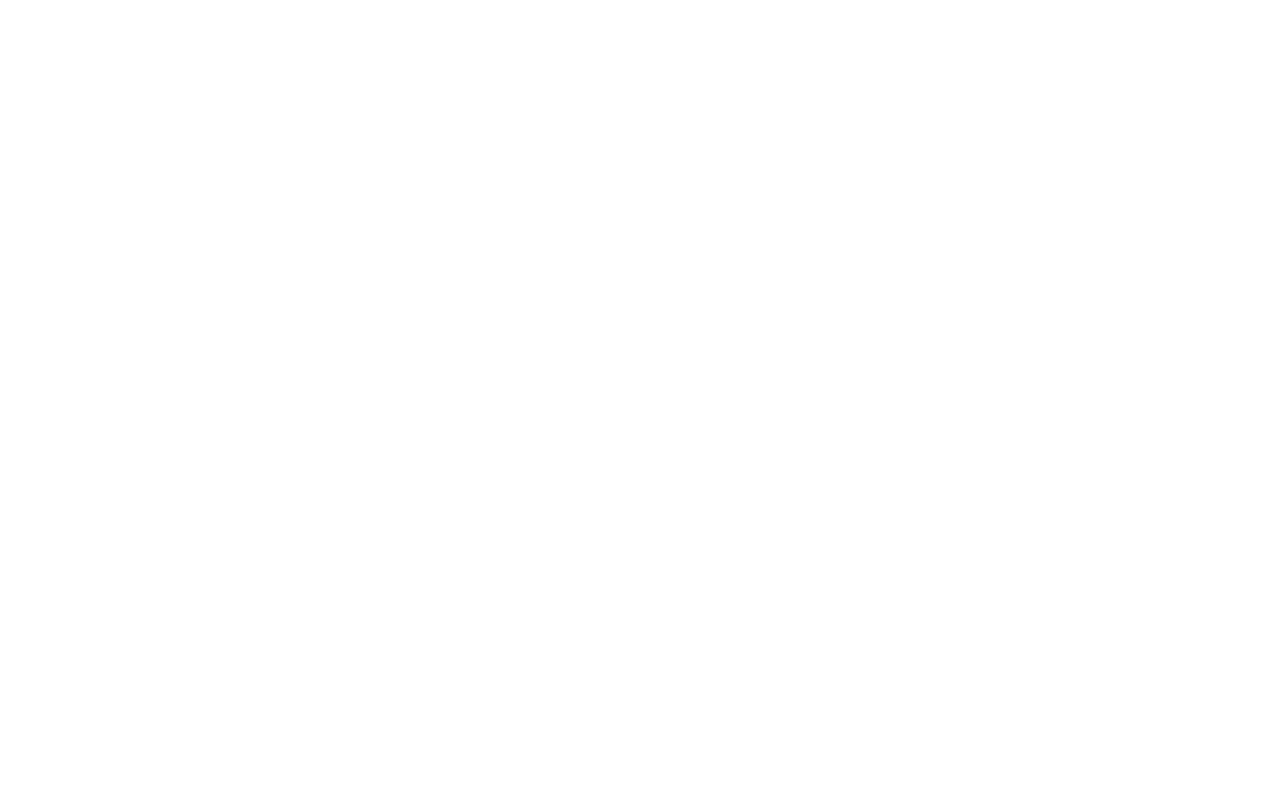
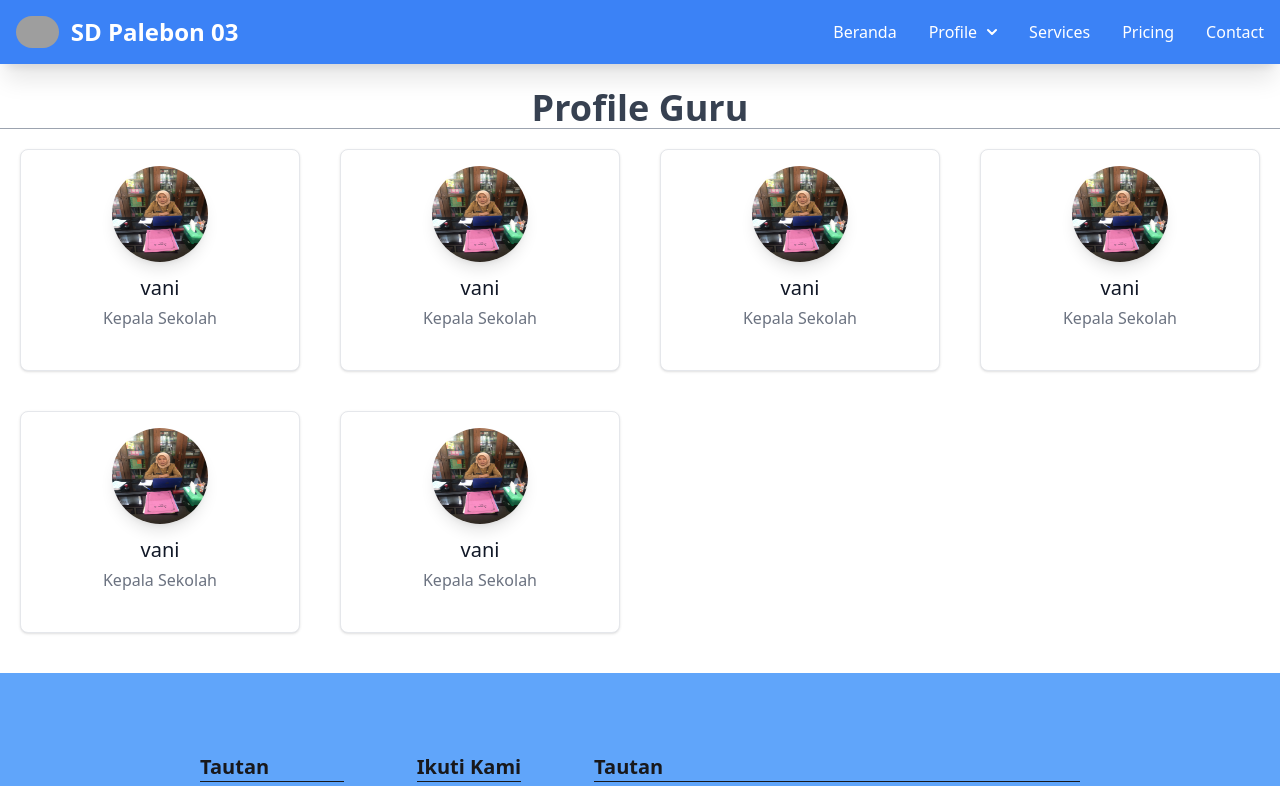
Before and after one commit to Reifalhs/FrontEnd-SdPalebon03, a React (Vite) app: page /guru in a window 1280 px wide. Before the commit this address had no page. Shown: the top 786 px of the page. Built offline with nearby package versions, Linux system fonts and the light colour scheme; grey boxes are pictures that could not be loaded.

Commit message:
feat: profile guru

```diff
--- a/src/App.jsx
+++ b/src/App.jsx
@@ -5,6 +5,8 @@
 import ProfileSekolah from './pages/ProfileSekolah';
 import Galery from './pages/Galery';
 import Berita from './pages/Berita';
+import Guru from './pages/guru';
+
 
 const App = () => {
   return (
@@ -16,6 +18,7 @@
           <Route path="/kontak" element={<Kontak />} />
           <Route path="/galery" element={<Galery />} />
           <Route path="/berita" element={<Berita />} />
+          <Route path="/guru" element={<Guru />} />
         </Routes>
 
     </Router>
--- a/src/pages/Berita.jsx
+++ b/src/pages/Berita.jsx
@@ -12,7 +12,7 @@
                 <div className="container  w-full flex-wrap flex flex-col sm:flex-row justify-between px-2 sm:px-30  pt-20 pb-20 mt-5">
 
                         <a href="#" className="flex flex-col items-center bg-white border border-gray-200 rounded-lg shadow-sm md:flex-row md:max-w-xl hover:bg-gray-100 mb-5">
-                                <img className="object-cover w-full rounded-t-lg sm:h-auto sm:w-48 md:rounded-none md:rounded-s-lg" src={galeryImg} alt="" />
+                                <img className="object-cover w-full rounded-t-lg sm:h-auto sm:w-1/3 md:rounded-none md:rounded-s-lg" src={galeryImg} alt="" />
                                 <div className="flex flex-col justify-between p-4 leading-normal">
                                         <h5 className="mb-2 text-2xl font-bold tracking-tight text-gray-900">Judul</h5>
                                         <p className="mb-3 font-normal text-gray-700">Lorem, ipsum dolor sit amet consectetur adipisicing elit. Eius, odit et animi maxime, consequuntur dolores nostrum magnam iste rerum sed veniam tempore nihil voluptas ut quas nam officiis, ratione ab!.</p>
--- /dev/null
+++ b/src/pages/Guru.jsx
@@ -0,0 +1,67 @@
+import React from 'react'
+import Navbar from '../components/Navbar'
+import Footer from '../components/Footer'
+import KepalaSekolah from '../assets/kepalaSekolah.jpeg'
+import { Link } from 'react-router-dom'
+
+const Guru = () => {
+    return (
+        <div className="w-full bg-white min-h-screen">
+                <Navbar />
+
+                <div className="head w-70% pt-20">
+                        <p className="text-4xl font-semibold text-gray-700 border-b-1 border-gray-400 pt-2 text-center mb-5">Profile Guru</p>
+                </div>
+
+                <div className="grid grid-cols-2 md:grid-cols-4 gap-10 px-5 pb-10">
+                        <Link className="w-full max-w-sm bg-white border border-gray-200 pt-4 rounded-lg shadow-sm hover:opacity-80">
+                                <div className="flex flex-col items-center pb-10">
+                                        <img className="w-24 h-24 mb-3 rounded-full shadow-lg" src={KepalaSekolah} alt="Bonnie image"/>
+                                        <h5 className="mb-1 text-xl font-medium text-gray-900">vani</h5>
+                                        <span className="text-md text-gray-500">Kepala Sekolah</span>
+                                </div>
+                        </Link>
+                        <Link className="w-full max-w-sm bg-white border border-gray-200 pt-4 rounded-lg shadow-sm hover:opacity-80">
+                                <div className="flex flex-col items-center pb-10">
+                                        <img className="w-24 h-24 mb-3 rounded-full shadow-lg" src={KepalaSekolah} alt="Bonnie image"/>
+                                        <h5 className="mb-1 text-xl font-medium text-gray-900">vani</h5>
+                                        <span className="text-md text-gray-500">Kepala Sekolah</span>
+                                </div>
+                        </Link>
+                        <Link className="w-full max-w-sm bg-white border border-gray-200 pt-4 rounded-lg shadow-sm hover:opacity-80">
+                                <div className="flex flex-col items-center pb-10">
+                                        <img className="w-24 h-24 mb-3 rounded-full shadow-lg" src={KepalaSekolah} alt="Bonnie image"/>
+                                        <h5 className="mb-1 text-xl font-medium text-gray-900">vani</h5>
+                                        <span className="text-md text-gray-500">Kepala Sekolah</span>
+                                </div>
+                        </Link>
+                        <Link className="w-full max-w-sm bg-white border border-gray-200 pt-4 rounded-lg shadow-sm hover:opacity-80">
+                                <div className="flex flex-col items-center pb-10">
+                                        <img className="w-24 h-24 mb-3 rounded-full shadow-lg" src={KepalaSekolah} alt="Bonnie image"/>
+                                        <h5 className="mb-1 text-xl font-medium text-gray-900">vani</h5>
+                                        <span className="text-md text-gray-500">Kepala Sekolah</span>
+                                </div>
+                        </Link>
+                        <Link className="w-full max-w-sm bg-white border border-gray-200 pt-4 rounded-lg shadow-sm hover:opacity-80">
+                                <div className="flex flex-col items-center pb-10">
+                                        <img className="w-24 h-24 mb-3 rounded-full shadow-lg" src={KepalaSekolah} alt="Bonnie image"/>
+                                        <h5 className="mb-1 text-xl font-medium text-gray-900">vani</h5>
+                                        <span className="text-md text-gray-500">Kepala Sekolah</span>
+                                </div>
+                        </Link>
+                        <Link className="w-full max-w-sm bg-white border border-gray-200 pt-4 rounded-lg shadow-sm hover:opacity-80">
+                                <div className="flex flex-col items-center pb-10">
+                                        <img className="w-24 h-24 mb-3 rounded-full shadow-lg" src={KepalaSekolah} alt="Bonnie image"/>
+                                        <h5 className="mb-1 text-xl font-medium text-gray-900">vani</h5>
+                                        <span className="text-md text-gray-500">Kepala Sekolah</span>
+                                </div>
+                        </Link>
+
+                </div>
+
+                <Footer />
+        </div>
+    )
+}
+
+export default Guru
```
